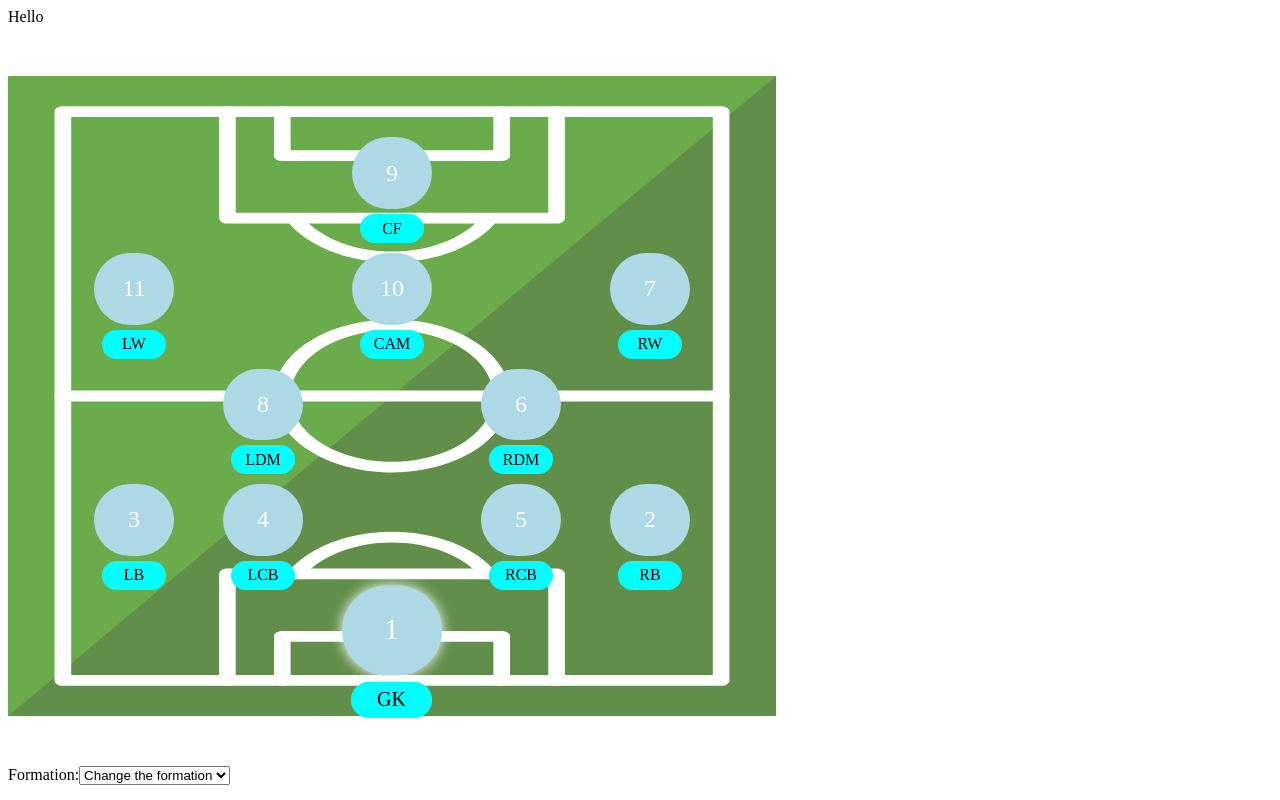
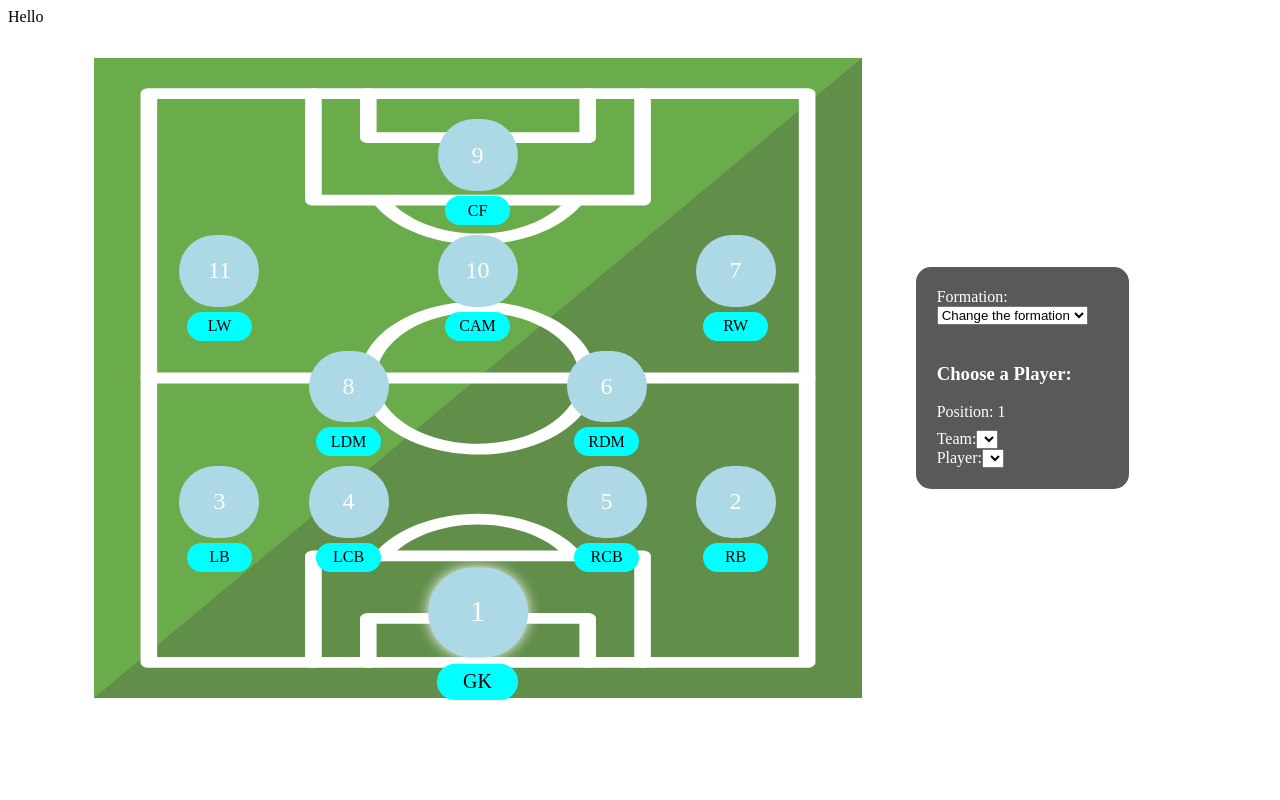
Before and after one commit to KiriraJames/squad-builder, a React (Create React App) app: page / in a window 1280 px wide. Both pictures are taken after a click on the element "GK". Built offline with nearby package versions, Linux system fonts and the light colour scheme.

Commit message:
Styling info card

```diff
--- a/src/App.js
+++ b/src/App.js
@@ -108,7 +108,7 @@ class App extends React.Component {
 
   render() {
     return (
-      <div className="App">
+      <div className="app">
 
         Hello
 
--- a/src/assets/sass/App.scss
+++ b/src/assets/sass/App.scss
@@ -1,12 +1,19 @@
 @use './index.scss';
 @use './positionMarker.scss';
+@use './infoCard.scss';
 
 * {
   box-sizing: border-box;
 }
 
+.app {
+  display: flex;
+  flex-wrap: wrap;
+}
+
 .form-group {
   display: flex;
+  margin: 5% 0;
 }
 
 // @keyframes App-logo-spin {
--- a/src/assets/sass/index.scss
+++ b/src/assets/sass/index.scss
@@ -3,7 +3,7 @@
     background-repeat: no-repeat;
     width: 60vw;
     height: 80vh;
-    margin: 50px 0;
+    margin: 50px;
     min-height: 50vh;
 
     .formation-grid {
--- /dev/null
+++ b/src/assets/sass/infoCard.scss
@@ -0,0 +1,21 @@
+.info-card-wrapper {
+    display: flex;
+    align-items: center;
+    justify-content: center;
+}
+
+.info-card {
+    background: rgba(0, 0, 0, 0.65);
+    color: #fff;
+    padding: 5%;
+    margin: 0 2%;
+    border-radius: 15px;
+}
+
+.change-formation-form {
+    padding: 5%;
+}
+
+.choose-player-form {
+    padding: 5%;
+}
--- a/src/components/ChangeFormationForm.js
+++ b/src/components/ChangeFormationForm.js
@@ -4,7 +4,7 @@ class ChangeFormationForm extends React.Component {
 
     render() {
         return (
-            <div>
+            <div className="change-formation-form">
                 <form>
                     <div>
                         <label>Formation:</label>
--- a/src/components/ChoosePlayerForm.js
+++ b/src/components/ChoosePlayerForm.js
@@ -1,33 +1,31 @@
 import React from "react";
 
 class ChoosePlayerForm extends React.Component {
-    constructor(props) {
-        props();
-
-        const state = {
-            team: null
-        }
-    }
 
     render() {
         return (
+            <div className="choose-player-form">
+
+                <h3>Choose a Player: </h3>
+
+                <div className="form-group">
+                    Position: { this.props.selectedPosition }
+                </div>
+
                 <div>
-                <form onSubmit={ () => {} }>
-                    <div className="form-group">
                     <label>Team:</label>
-                        <select name="team_name" value={this.state.team} onChange={this.setState({...this.state, team: this.state.team})} required>
+                    <select name="team_name" required>
                         <options></options>
                     </select>
                 </div>
 
-                    <div className="form-group">
+                <div>
                     <label>Player:</label>
-                        <select name="player" disabled={ this.state.team === null } required>
+                    <select name="player" required>
                         <options></options>
                     </select>
                 </div>
 
-                </form>
             </div>
         )
     }
--- a/src/components/InfoCard.js
+++ b/src/components/InfoCard.js
@@ -6,15 +6,20 @@ import ChangeFormationForm from './ChangeFormationForm'
 class InfoCard extends React.Component {
     render() {
         return (
-            <div className="info-card">
+            <div className="info-card-wrapper">
 
-                <ChangeFormationForm formations={this.props.formations} changeFormation={this.props.changeFormation}/>
+                <div className="info-card">
 
-                { this.props.selectedPlayer && this.props.selectedPosition && !this.props.choosePlayer && <PlayerInfo selectedPlayer={ this.props.selectedPlayer } />}
+                    <ChangeFormationForm formations={this.props.formations} changeFormation={this.props.changeFormation}/>
 
-                {/* { this.props.selectedPosition && this.props.choosePlayer && <ChoosePlayerForm /> } */}
+                    { !this.props.choosePlayer && this.props.selectedPlayer && <PlayerInfo selectedPlayer={ this.props.selectedPlayer } /> }
+
+                    { this.props.choosePlayer && this.props.selectedPosition && <ChoosePlayerForm selectedPosition={ this.props.selectedPosition } /> }
+
+                </div>
 
             </div>
+
         )
     }
 }
```
Lines whose indentation alone changed are shown as unchanged.
